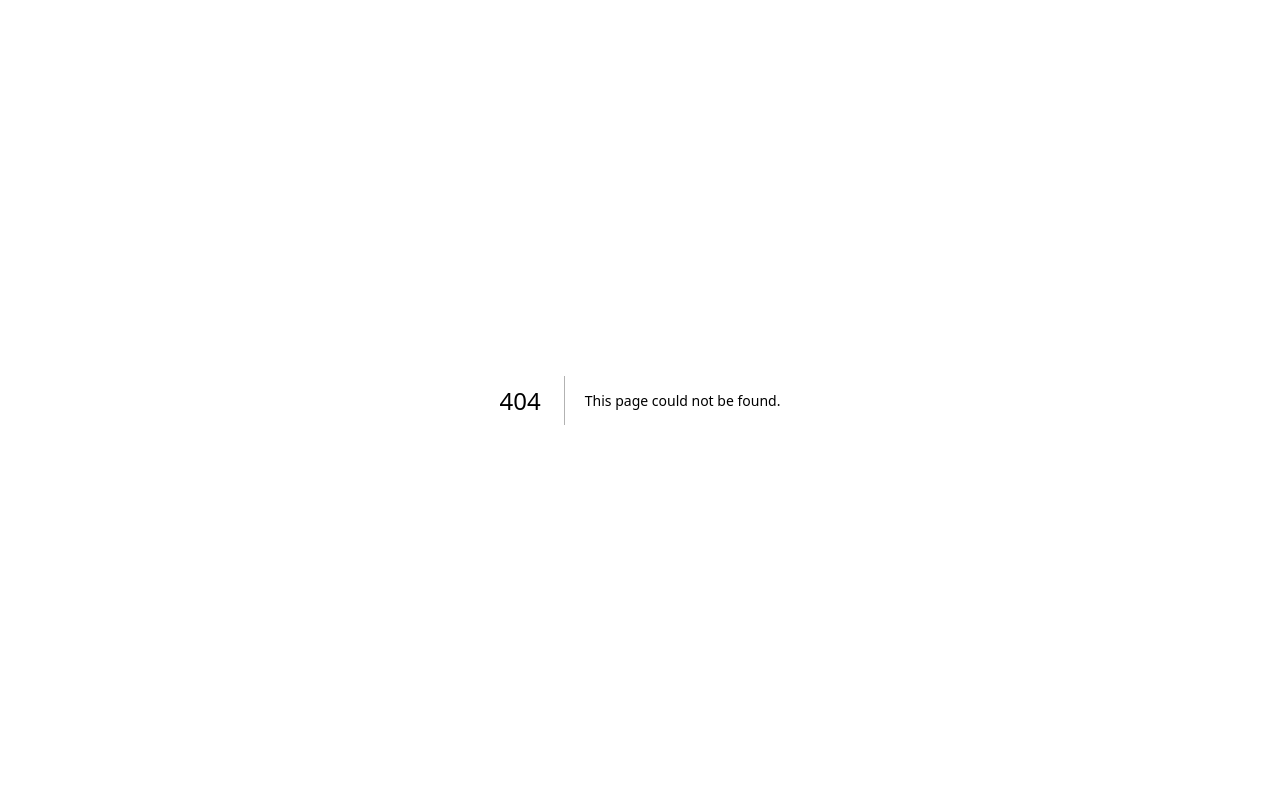
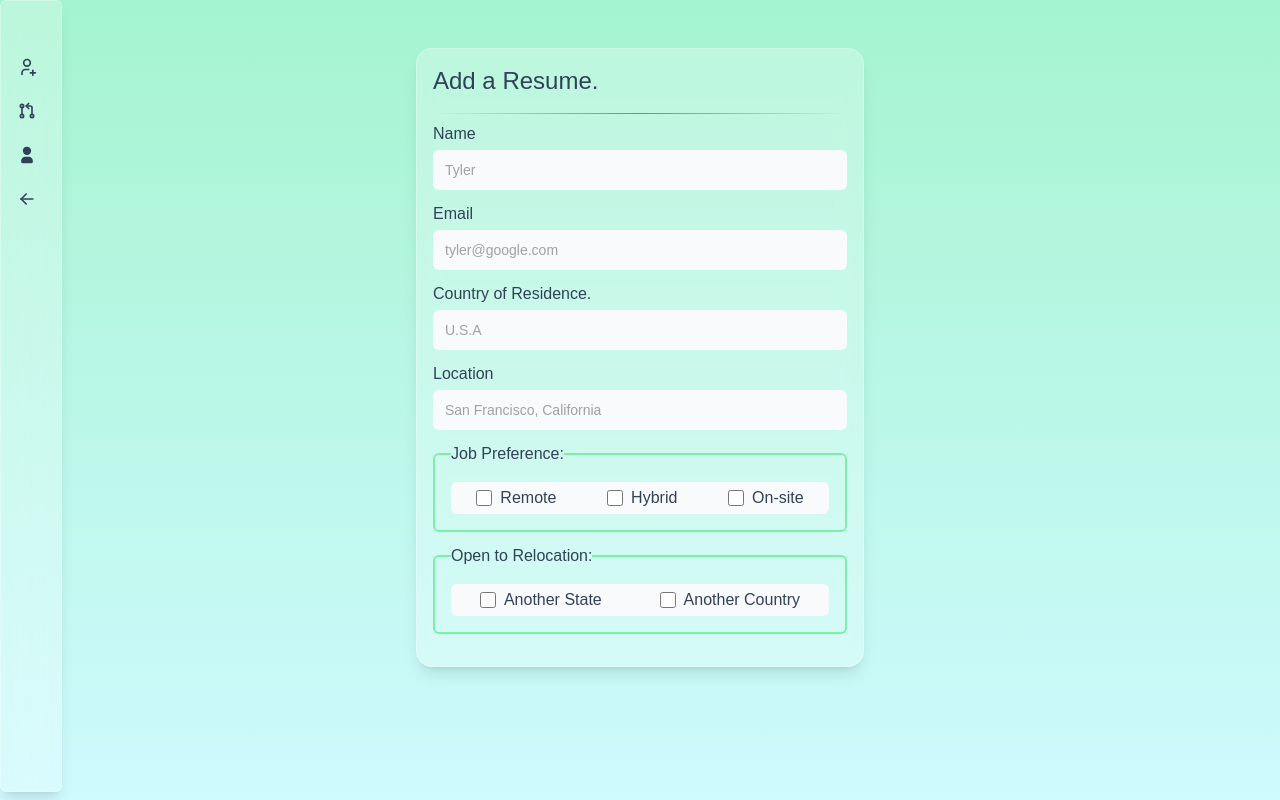
Before and after one commit to Abhishek7Tech/refhire-admin, a Next.js app: page /home/resume in a window 1280 px wide. Before the commit this address had no page. Built offline with nearby package versions, Linux system fonts and the light colour scheme.

Commit message:
implement resume form ui

```diff
--- a/app/components/sidebar/sideBar.tsx
+++ b/app/components/sidebar/sideBar.tsx
@@ -181,7 +181,7 @@ export const SidebarLink = ({
           display: animate ? (open ? "inline-block" : "none") : "inline-block",
           opacity: animate ? (open ? 1 : 0) : 1,
         }}
-        className="text-slate-700  text-sm group-hover/sidebar:translate-x-1 transition duration-150 whitespace-pre inline-block !p-0 !m-0"
+        className="text-slate-700 font-medium font-mukta  text-sm group-hover/sidebar:translate-x-1 transition duration-150 whitespace-pre inline-block !p-0 !m-0"
       >
         {link.label}
       </motion.span>
--- /dev/null
+++ b/app/home/resume/actions.ts
@@ -0,0 +1,9 @@
+"use server";
+import {z} from "zod";
+
+const ResumeSchema = z.object({
+name: z.string().trim().min(2, {message: "Name should be longer than 2 characters."}),
+email: z.string().trim().email({message: "Please enter a valid email address."}),
+location: z.string()
+
+})
--- /dev/null
+++ b/app/home/resume/page.tsx
@@ -0,0 +1,5 @@
+import Resume from "@/app/ui/resume-form/form";
+
+export default function Page() {
+  return <Resume />;
+}
--- a/app/ui/admin-menu/menu.tsx
+++ b/app/ui/admin-menu/menu.tsx
@@ -19,7 +19,7 @@ export function AdminMenu() {
   const menuItems = [
     {
       label: "Add Resume",
-      href: "#",
+      href: "home/resume",
       icon: <IconUserPlus className="h-5 w-5 shrink-0 text-slate-700 " />,
     },
     {
--- a/app/ui/dashboard/dashboard.tsx
+++ b/app/ui/dashboard/dashboard.tsx
@@ -4,25 +4,25 @@ function Dashboard() {
       <div className="flex space-x-8">
         <div className="bg-white/25 border border-white/30 shadow-lg backdrop-blur-md p-4 rounded-2xl w-fit">
           <h1 className="text-slate-700 font-mukta text-2xl font-medium">
-            👋 Welcome, Abhishek.
+            👋 Welcome, Abhishek
           </h1>
         </div>
 
         <div className="bg-white/25 border border-white/30 shadow-lg backdrop-blur-md p-4 rounded-2xl w-fit">
           <h1 className="text-slate-700 font-mukta text-2xl font-medium">
-            💰 Earnings: $500.
+            💰 Earnings: $500
           </h1>
         </div>
 
         <div className="bg-white/25 border border-white/30 shadow-lg backdrop-blur-md p-4 rounded-2xl w-fit">
           <h1 className="text-slate-700 font-mukta text-2xl font-medium">
-            📑Resume Added: 10.
+            📑Resume Added: 10
           </h1>
         </div>
 
         <div className="bg-white/25 border border-white/30 shadow-lg backdrop-blur-md p-4 rounded-2xl w-fit">
           <h1 className="text-slate-700 font-mukta text-2xl font-medium">
-            ✅ Successfull Referrals: 6.
+            ✅ Successfull Referrals: 6
           </h1>
         </div>
       </div>
--- /dev/null
+++ b/app/ui/resume-form/form.tsx
@@ -0,0 +1,185 @@
+"use client";
+
+import { Input } from "@/app/components/input/input";
+import { cn } from "@/app/utils/utils";
+
+function Resume() {
+  return (
+    <section className="mx-auto w-full max-w-md bg-white/25 border border-white/30 shadow-lg backdrop-blur-md p-4 rounded-2xl my-12">
+      <h2 className="text-2xl font-mukta font-medium text-slate-700">
+        Add a Resume.
+      </h2>
+      <div className="mt-4 mb-2 h-[1px] w-full bg-gradient-to-r from-transparent via-cyan-500 to-transparent" />
+      <form className="my-2" action={() => {}}>
+        <div className="mb-4 flex flex-col space-y-3">
+          {/* <LabelInputContainer
+            className={inputState.errors?.name ? "mb-0" : "mb-4"}
+          > */}
+          <LabelInputContainer>
+            <label
+              htmlFor="name"
+              className="text-slate-700 font-mukta font-medium text-base"
+            >
+              Name
+            </label>
+            <Input name="name" placeholder="Tyler" type="text" required></Input>
+          </LabelInputContainer>
+          {/* {inputState.errors?.name && (
+            <p className="text-red-600 px-3 text-start text-sm max-w-sm mb-4 mt-1 font-medium">
+              {inputState.errors.name}
+            </p>
+          )} */}
+
+          <LabelInputContainer>
+            <label
+              htmlFor="email"
+              className="text-slate-700 font-mukta font-medium text-base"
+            >
+              Email
+            </label>
+            <Input
+              name="email"
+              placeholder="tyler@google.com"
+              type="email"
+              required
+            ></Input>
+          </LabelInputContainer>
+
+          <LabelInputContainer>
+            <label
+              htmlFor="country"
+              className="text-slate-700 font-mukta font-medium text-base"
+            >
+              Country of Residence.
+            </label>
+            <Input
+              name="country"
+              placeholder="U.S.A"
+              type="text"
+              required
+            ></Input>
+          </LabelInputContainer>
+
+          <LabelInputContainer>
+            <label
+              htmlFor="location"
+              className="text-slate-700 font-mukta font-medium text-base"
+            >
+              Location
+            </label>
+            <Input
+              name="location"
+              placeholder="San Francisco, California"
+              type="text"
+              required
+            ></Input>
+          </LabelInputContainer>
+
+          <LabelInputContainer>
+            <fieldset className=" border-2 border-green-300 p-4 rounded-md">
+              <legend className="text-slate-700 font-mukta font-medium text-base">
+                Job Preference:
+              </legend>
+              <div className="flex justify-around bg-gray-50 py-1 rounded-md">
+                <div className="flex space-x-2 items-center">
+                  <Input
+                    name="remote"
+                    type="checkbox"
+                    className="w-4 h-4 rounded-sm cursor-pointer"
+                  ></Input>
+                  <label
+                    htmlFor="remote"
+                    className="text-slate-700 font-mukta font-medium text-base"
+                  >
+                    Remote
+                  </label>
+                </div>
+
+                <div className="flex space-x-2 items-center">
+                  <Input
+                    name="hybrid"
+                    type="checkbox"
+                    className="w-4 h-4 rounded-sm cursor-pointer"
+                  ></Input>
+                  <label
+                    htmlFor="hybrid"
+                    className="text-slate-700 font-mukta font-medium text-base"
+                  >
+                    Hybrid
+                  </label>
+                </div>
+
+                <div className="flex space-x-2 items-center">
+                  <Input
+                    name="onSite"
+                    type="checkbox"
+                    className="w-4 h-4 rounded-sm cursor-pointer"
+                  ></Input>
+                  <label
+                    htmlFor="onSite"
+                    className="text-slate-700 font-mukta font-medium text-base"
+                  >
+                    On-site
+                  </label>
+                </div>
+              </div>
+            </fieldset>
+          </LabelInputContainer>
+          <LabelInputContainer>
+            <fieldset className=" border-2 border-green-300 p-4 rounded-md ">
+              <legend className="text-slate-700 font-mukta font-medium text-base">
+                Open to Relocation:
+              </legend>
+
+              <div className="flex justify-around bg-gray-50 py-1 rounded-md">
+                <div className="flex space-x-2 items-center">
+                  <Input
+                    name="state"
+                    type="checkbox"
+                    className="w-4 h-4 rounded-sm cursor-pointer"
+                  ></Input>
+                  <label
+                    htmlFor="state"
+                    className="text-slate-700 font-mukta font-medium text-base"
+                  >
+                    Another State
+                  </label>
+                </div>
+
+                <div className="flex space-x-2 items-center">
+                  <Input
+                    name="country"
+                    type="checkbox"
+                    className="w-4 h-4 rounded-sm cursor-pointer"
+                  ></Input>
+                  <label
+                    htmlFor="country"
+                    className="text-slate-700 font-mukta font-medium text-base"
+                  >
+                    Another Country
+                  </label>
+                </div>
+              </div>
+            </fieldset>
+          </LabelInputContainer>
+        </div>
+      </form>
+    </section>
+  );
+}
+
+export default Resume;
+
+const LabelInputContainer = ({
+  children,
+  className,
+}: {
+  children: React.ReactNode;
+  className?: string;
+}) => {
+  return (
+    <div className={cn("flex w-full flex-col space-y-1", className)}>
+      {children}
+    </div>
+  );
+};
```
